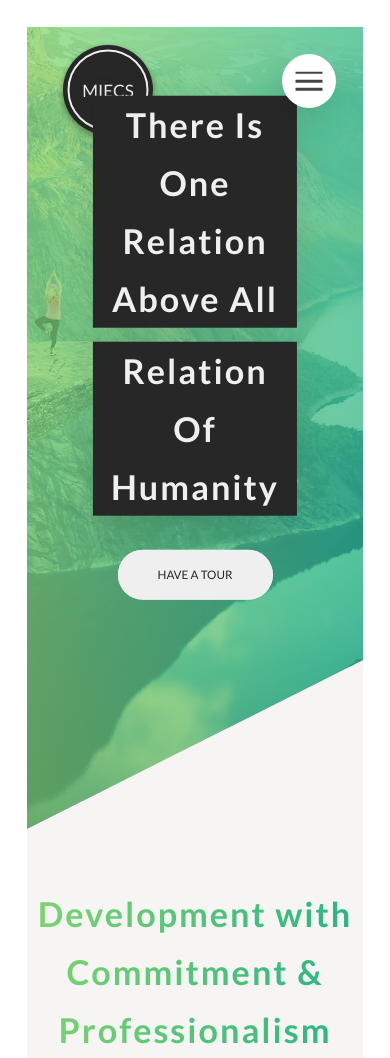
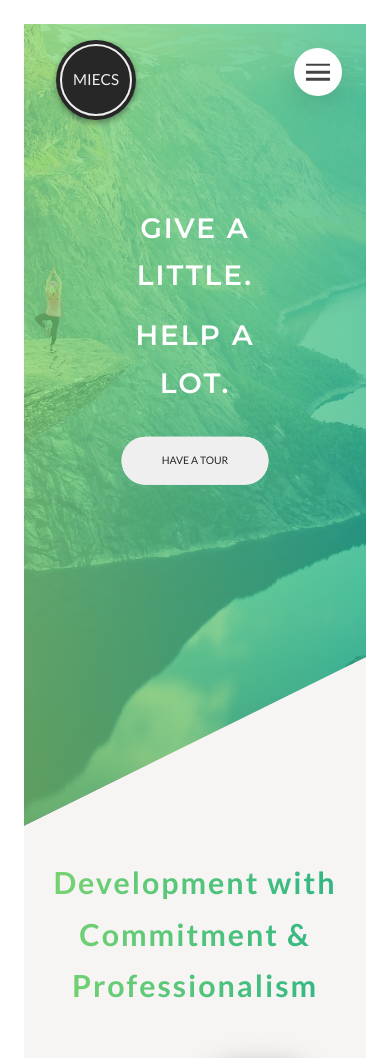
Before and after one commit to codewithmero/miecs-repo, a PHP site: page / in a window 390 px wide; the page is wider, and only the part inside the window is pictured. Shown: the top 1058 px of that part. Run offline with PHP 8.4, Linux system fonts and the light colour scheme; some libraries are stand-ins or nearby versions; grey boxes are pictures that could not be loaded.

Commit message:
made the banner heading mobile responsive.

```diff
--- a/css/style.css
+++ b/css/style.css
@@ -52,12 +52,15 @@
 
 html {
   font-size: 62.5%; }
+  @media (max-width: 75em) {
+    html {
+      font-size: 56.25%; } }
   @media (max-width: 56.25em) {
     html {
       font-size: 50%; } }
-  @media (max-width: 75em) {
+  @media (max-width: 37.5em) {
     html {
-      font-size: 56.25%; } }
+      font-size: 50%; } }
   @media (min-width: 112.5em) {
     html {
       font-size: 75%; } }
@@ -78,13 +81,22 @@
   padding: 3rem; }
 
 .heading-primary {
-  color: #efefef;
+  color: #fff;
   backface-visibility: hidden;
-  margin-bottom: 3.8rem; }
+  margin-bottom: 3.8rem;
+  font-family: 'Montserrat';
+  font-size: 3.5rem;
+  text-transform: uppercase; }
   .heading-primary--main {
-    animation: moveInLeft 1s ease-out; }
+    padding: 0 2rem;
+    display: block;
+    font-weight: 600;
+    letter-spacing: 2px; }
   .heading-primary--sub {
-    animation: moveInRight 1s ease-out; }
+    padding: 0 2rem;
+    display: block;
+    font-weight: 600;
+    letter-spacing: 2px; }
 
 .heading-secondary {
   font-size: 3.8rem;
--- a/index.html
+++ b/index.html
@@ -6,6 +6,7 @@
 
         <link href="https://fonts.googleapis.com/css?family=Lato:100,300,400,700,900" rel="stylesheet">
         <link href="https://fonts.googleapis.com/css2?family=Dancing+Script:wght@400;500;600;700&display=swap" rel="stylesheet">
+        <link href="https://fonts.googleapis.com/css2?family=Montserrat:wght@500;600;900&display=swap" rel="stylesheet">
         <script src="https://kit.fontawesome.com/24abd4e1b2.js" crossorigin="anonymous"></script>
 
 
@@ -51,8 +52,8 @@
             <!-- Primary Heading -->
             <div class="header__text-box">
                 <h1 class="heading-primary">
-                    <span class="heading-primary--main heading-white u-margin-bottom-small">There Is One Relation Above All</span>
-                    <span class="heading-primary--sub heading-white">Relation Of Humanity</span>
+                    <span class="heading-primary--main u-margin-bottom-small">Give a little.</span>
+                    <span class="heading-primary--sub">Help a lot.</span>
                 </h1>
 
                 <a href="pages/404Error.html" class="btn btn--red btn--animated">Have a Tour</a>
--- a/sass/base/_base.scss
+++ b/sass/base/_base.scss
@@ -11,12 +11,16 @@
 html {
     font-size: 62.5%;
 
+    @include respond(tab-land) {
+        font-size: 56.25%;          //1rem = 9px, 9/16 = 56.25%
+    }
+
     @include respond(tab-port) {
         font-size: 50%;             //1rem = 8px, 8/16 = 50%
     }
 
-    @include respond(tab-land) {
-        font-size: 56.25%;          //1rem = 9px, 9/16 = 56.25%
+    @include respond(phone) {
+        font-size: 50%;             //1rem = 4.8px, 4.8/16 = 30%
     }
 
     @include respond(big-desktop) {
--- a/sass/base/_typography.scss
+++ b/sass/base/_typography.scss
@@ -7,16 +7,28 @@
 }
 
 .heading-primary {
-    color: $color-light-grey;
+    color: $color-white;
     backface-visibility: hidden;
     margin-bottom: 3.8rem;
+    font-family: 'Montserrat';
+    font-size: 3.5rem;
+    text-transform: uppercase;
 
     &--main {
-        animation: moveInLeft 1s ease-out;
+        padding: 0 2rem;
+        display: block;
+        font-weight: 600;
+
+        letter-spacing: 2px;
     }
 
     &--sub {
-        animation: moveInRight 1s ease-out;
+        padding: 0 2rem;
+        display: block;
+        font-weight: 600;
+
+
+        letter-spacing: 2px;
     }
 }
 
```
